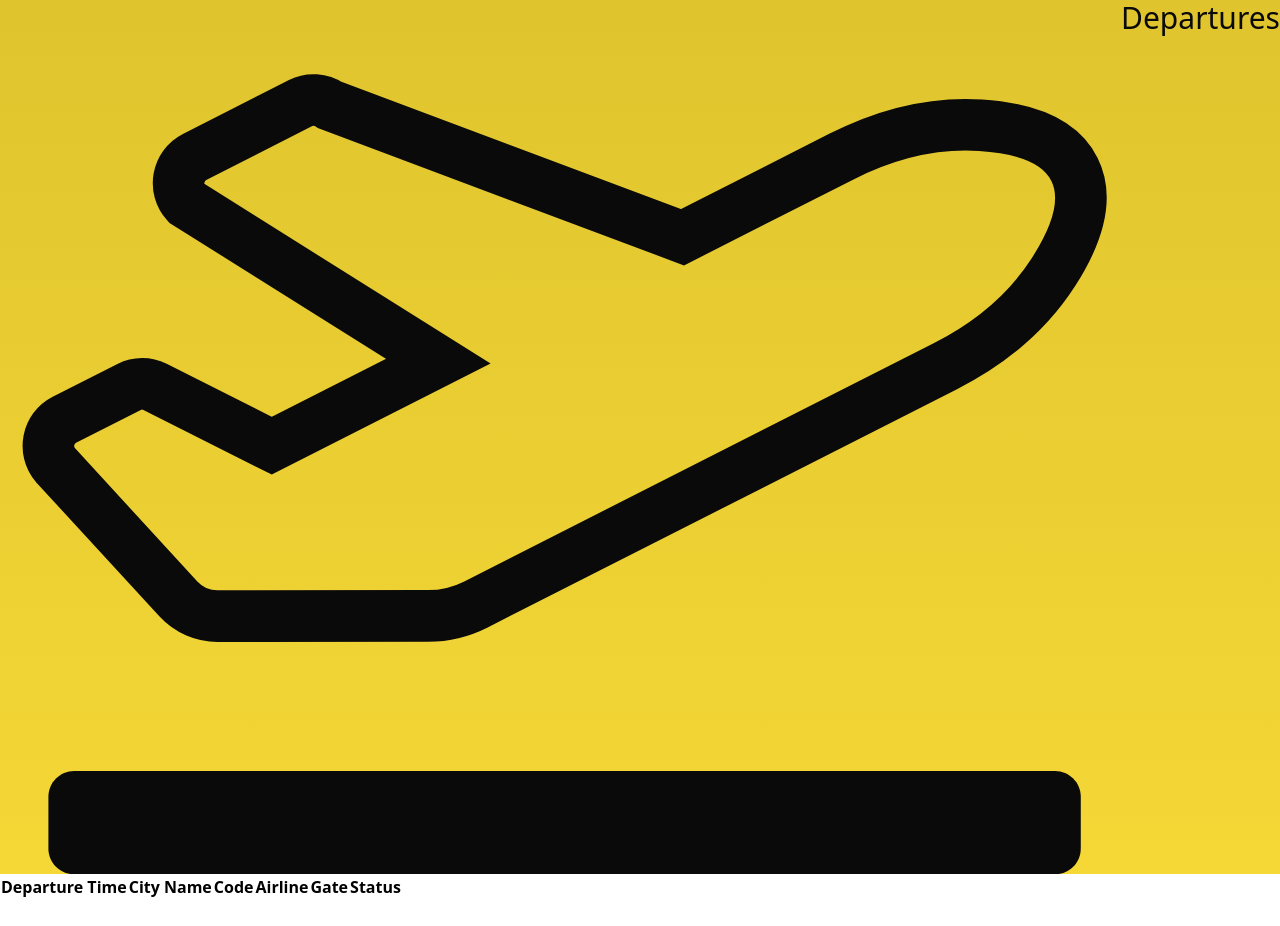
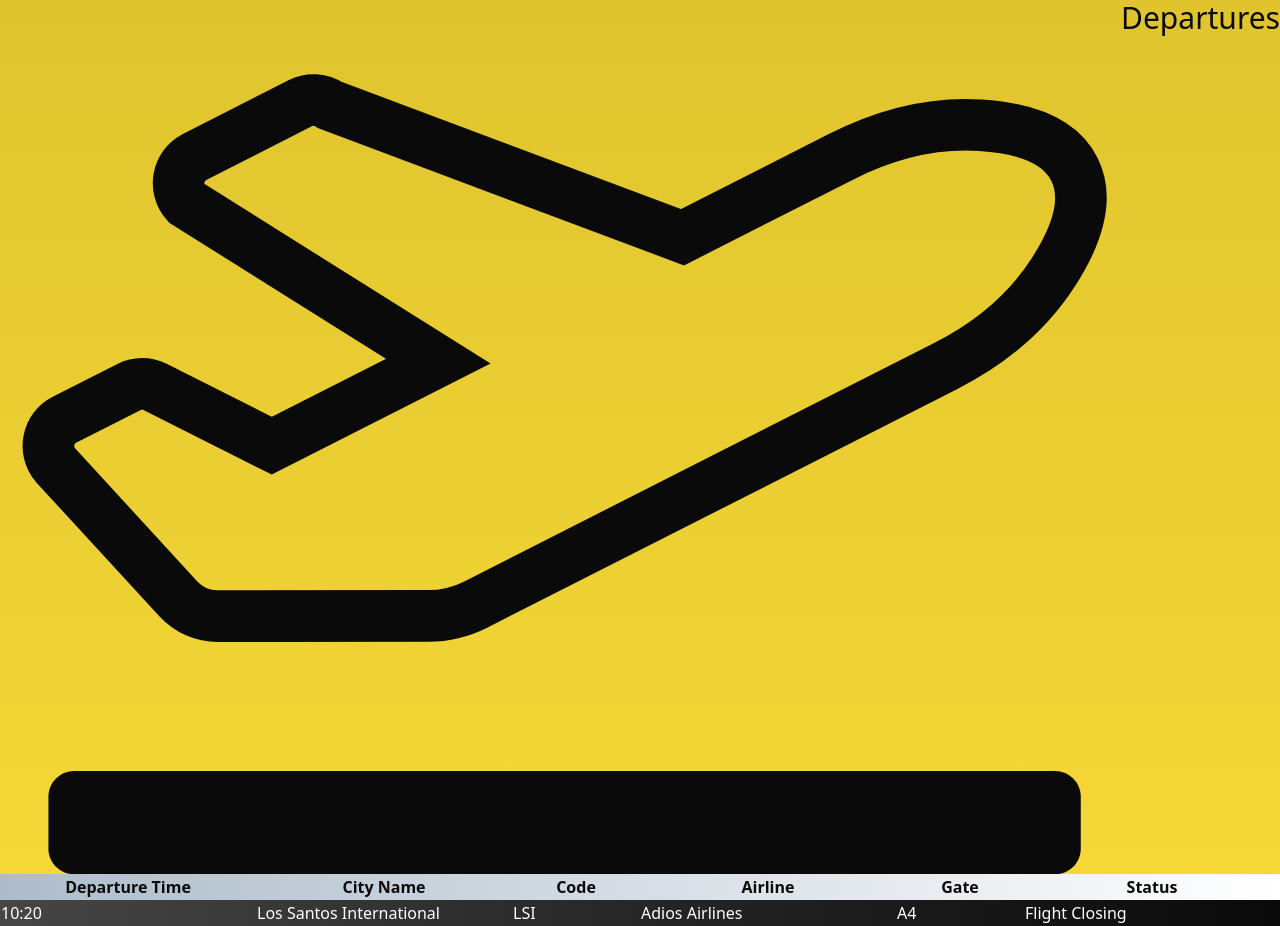
Before and after one commit to JamesManningR/DeparturesBoardVue2, a Vue app: page / in a window 1280 px wide. Before the commit the page ends 902 px from the top, so only its background shows below. Built offline with nearby package versions, Linux system fonts and the light colour scheme.

Commit message:
Styled table on desktop

```diff
--- a/src/components/departures/DeparturesTable.vue
+++ b/src/components/departures/DeparturesTable.vue
@@ -1,28 +1,30 @@
 <script setup lang="ts"></script>
 
 <template>
-  <table>
-    <thead>
-      <tr>
-        <th>Departure Time</th>
-        <th>City Name</th>
+  <div class="from-dark bg-gradient-to-r to-black text-white">
+    <table class="flex flex-col">
+      <thead class="from-light flex bg-gradient-to-r to-white text-black">
+        <tr class="container mx-auto grid grid-cols-10">
+          <th class="md:col-span-2">Departure Time</th>
+          <th class="md:col-span-2">City Name</th>
           <th>Code</th>
-        <th>Airline</th>
+          <th class="md:col-span-2">Airline</th>
           <th>Gate</th>
-        <th>Status</th>
+          <th class="md:col-span-2">Status</th>
         </tr>
       </thead>
       <tbody>
-      <tr>
-        <td></td>
-        <td></td>
-        <td></td>
-        <td></td>
-        <td></td>
-        <td></td>
+        <tr class="container mx-auto grid grid-cols-10">
+          <td class="md:col-span-2">10:20</td>
+          <td class="md:col-span-2">Los Santos International</td>
+          <td>LSI</td>
+          <td class="md:col-span-2">Adios Airlines</td>
+          <td>A4</td>
+          <td class="md:col-span-2">Flight Closing</td>
         </tr>
       </tbody>
     </table>
+  </div>
 </template>
 
 <style lang="scss"></style>
```
Lines whose indentation alone changed are shown as unchanged.
